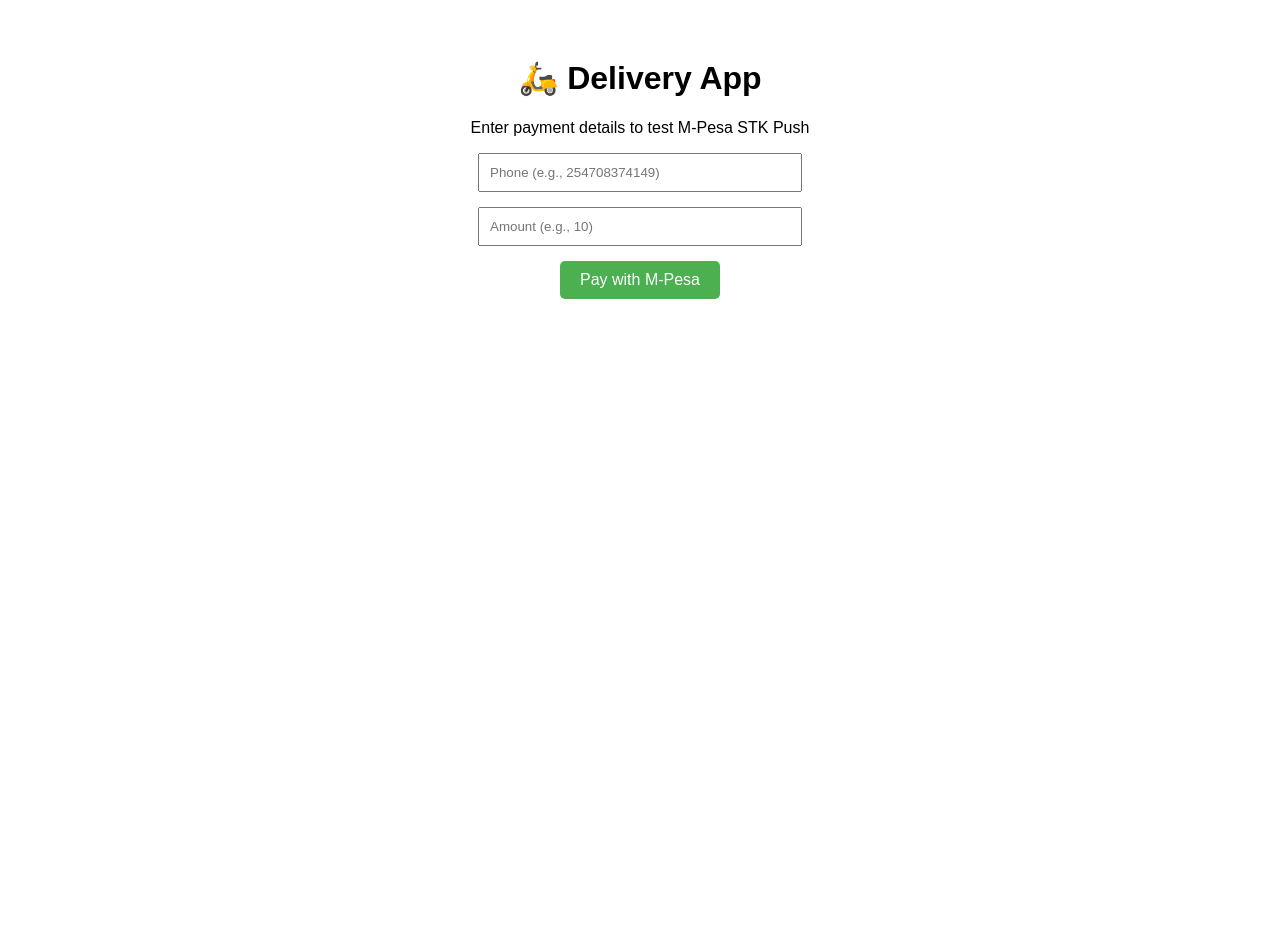
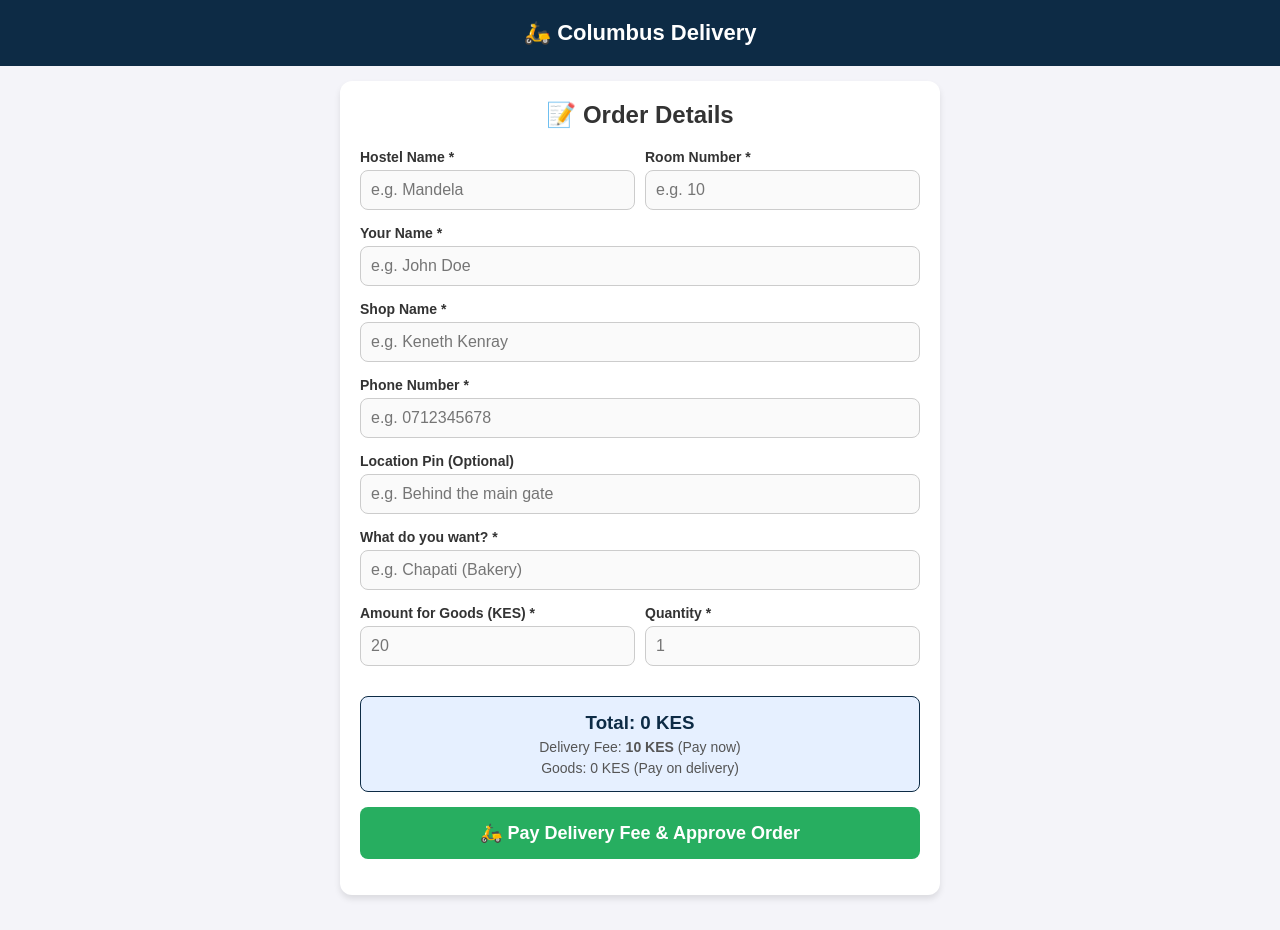
Before and after one commit to kirwarooney/colombus, a website: page public/index.html in a window 1280 px wide. Before the commit the page ends 800 px from the top, so only its background shows below. Drawn offline with Linux system fonts and the light colour scheme.

Commit message:
Revise index.html for Columbus Delivery app
Updated the title and enhanced the layout and functionality of the order form. Added required fields and improved the payment process for delivery fees.

```diff
--- a/public/index.html
+++ b/public/index.html
@@ -1,54 +1,141 @@
 <!DOCTYPE html>
 <html>
 <head>
-  <title>My Delivery App - Pay</title>
+  <title>Columbus Delivery - Order</title>
   <meta name="viewport" content="width=device-width, initial-scale=1.0">
+  <style>
+    body { font-family: Arial, sans-serif; margin: 0; padding: 0; background-color: #f4f4f9; color: #333; }
+    .header { background-color: #0d2b45; color: white; padding: 20px; text-align: center; font-size: 22px; font-weight: bold; }
+    .container { padding: 15px; max-width: 600px; margin: auto; }
+    .card { background: white; border-radius: 12px; padding: 20px; box-shadow: 0 4px 6px rgba(0,0,0,0.1); margin-bottom: 20px; }
+    .form-group { margin-bottom: 15px; }
+    .form-row { display: flex; gap: 10px; }
+    .form-row .form-group { flex: 1; }
+    label { display: block; font-weight: bold; margin-bottom: 5px; font-size: 14px; }
+    input, select { width: 100%; padding: 10px; border: 1px solid #ccc; border-radius: 8px; box-sizing: border-box; font-size: 16px; background: #fafafa; }
+    .total-box { background: #e6f0ff; border: 1px solid #0d2b45; border-radius: 8px; padding: 15px; text-align: center; margin-top: 15px; }
+    .total-box h3 { margin: 0; color: #0d2b45; }
+    .btn-pay { width: 100%; background-color: #27ae60; color: white; border: none; padding: 15px; font-size: 18px; font-weight: bold; border-radius: 8px; margin-top: 15px; cursor: pointer; }
+    .result { text-align: center; font-weight: bold; margin-top: 15px; }
+    .breakdown { font-size: 14px; color: #555; margin-top: 5px; }
+  </style>
 </head>
-<body style="font-family: Arial; text-align: center; padding: 30px;">
-  <h1>🛵 Delivery App</h1>
-  <p>Enter payment details to test M-Pesa STK Push</p>
+<body>
+  <div class="header">🛵 Columbus Delivery</div>
 
-  <div style="margin-bottom: 15px;">
-    <input id="phone" type="tel" placeholder="Phone (e.g., 254708374149)" style="padding: 10px; width: 80%; max-width: 300px;">
+  <div class="container">
+    <div class="card">
+      <h2 style="margin-top:0; text-align:center;">📝 Order Details</h2>
+
+      <div class="form-row">
+        <div class="form-group">
+          <label>Hostel Name *</label>
+          <input id="hostel" type="text" placeholder="e.g. Mandela">
+        </div>
+        <div class="form-group">
+          <label>Room Number *</label>
+          <input id="room" type="text" placeholder="e.g. 10">
+        </div>
+      </div>
+
+      <div class="form-group">
+        <label>Your Name *</label>
+        <input id="customerName" type="text" placeholder="e.g. John Doe">
+      </div>
+
+      <div class="form-group">
+        <label>Shop Name *</label>
+        <input id="shopName" type="text" placeholder="e.g. Keneth Kenray">
+      </div>
+
+      <div class="form-group">
+        <label>Phone Number *</label>
+        <input id="phone" type="tel" placeholder="e.g. 0712345678">
+      </div>
+
+      <div class="form-group">
+        <label>Location Pin (Optional)</label>
+        <input id="locationPin" type="text" placeholder="e.g. Behind the main gate">
+      </div>
+
+      <div class="form-group">
+        <label>What do you want? *</label>
+        <input id="itemDescription" type="text" placeholder="e.g. Chapati (Bakery)">
+      </div>
+
+      <div class="form-row">
+        <div class="form-group">
+          <label>Amount for Goods (KES) *</label>
+          <input id="goodsAmount" type="number" placeholder="20" oninput="calculateTotal()">
+        </div>
+        <div class="form-group">
+          <label>Quantity *</label>
+          <input id="quantity" type="number" placeholder="1" oninput="calculateTotal()">
+        </div>
+      </div>
+
+      <div class="total-box">
+        <h3 id="totalDisplay">Total: 0 KES</h3>
+        <div class="breakdown">Delivery Fee: <b>10 KES</b> (Pay now)</div>
+        <div class="breakdown">Goods: <span id="goodsTotalDisplay">0 KES</span> (Pay on delivery)</div>
+      </div>
+
+      <button class="btn-pay" onclick="payDeliveryFee()">🛵 Pay Delivery Fee & Approve Order</button>
+      <p id="result" class="result"></p>
+    </div>
   </div>
 
-  <div style="margin-bottom: 15px;">
-    <input id="amount" type="number" placeholder="Amount (e.g., 10)" style="padding: 10px; width: 80%; max-width: 300px;">
-  </div>
+  <script>
+    const DELIVERY_FEE = 10;
 
-  <button onclick="payNow()" style="padding: 10px 20px; font-size: 16px; background-color: #4CAF50; color: white; border: none; border-radius: 5px;">
-    Pay with M-Pesa
-  </button>
+    function calculateTotal() {
+      const goods = parseFloat(document.getElementById('goodsAmount').value) || 0;
+      const quantity = parseFloat(document.getElementById('quantity').value) || 0;
+      const goodsTotal = goods * quantity;
+      const grandTotal = goodsTotal + DELIVERY_FEE;
 
-  <p id="result" style="color: green; font-weight: bold; margin-top: 20px;"></p>
+      document.getElementById('totalDisplay').innerText = "Total: " + grandTotal + " KES";
+      document.getElementById('goodsTotalDisplay').innerText = goodsTotal + " KES";
+    }
 
-  <script>
-    async function payNow() {
+    async function payDeliveryFee() {
+      const hostel = document.getElementById('hostel').value;
+      const room = document.getElementById('room').value;
+      const customerName = document.getElementById('customerName').value;
+      const shopName = document.getElementById('shopName').value;
       const phone = document.getElementById('phone').value;
-      const amount = document.getElementById('amount').value;
+      const itemDescription = document.getElementById('itemDescription').value;
+      const goodsAmount = document.getElementById('goodsAmount').value;
+      const quantity = document.getElementById('quantity').value;
+      const locationPin = document.getElementById('locationPin').value;
       const result = document.getElementById('result');
 
-      if (!phone || !amount) {
+      if (!hostel || !room || !customerName || !shopName || !phone || !itemDescription || !goodsAmount || !quantity) {
         result.style.color = 'red';
-        result.innerText = "Please enter both phone and amount.";
+        result.innerText = "❌ Please fill in all required fields.";
         return;
       }
 
       result.style.color = 'blue';
-      result.innerText = "Sending request... Please wait.";
+      result.innerText = "Sending M-Pesa request for " + DELIVERY_FEE + " KES... Please wait.";
 
       try {
         const response = await fetch('/api/pay', {
           method: 'POST',
           headers: { 'Content-Type': 'application/json' },
-          body: JSON.stringify({ phone, amount })
+          body: JSON.stringify({
+            phone: phone,
+            amount: DELIVERY_FEE,
+            // Send order details so the backend can save them if needed
+            orderDetails: { hostel, room, customerName, shopName, itemDescription, goodsAmount, quantity, locationPin }
+          })
         });
 
         const data = await response.json();
 
         if (data.success) {
           result.style.color = 'green';
-          result.innerText = "✅ Request sent! Check your phone for the M-Pesa PIN prompt.";
+          result.innerText = "✅ Order Approved! Check your phone for the M-Pesa PIN prompt to pay the delivery fee.";
         } else {
           result.style.color = 'red';
           result.innerText = "❌ Failed: " + (data.error || "Check the server logs.");
```
